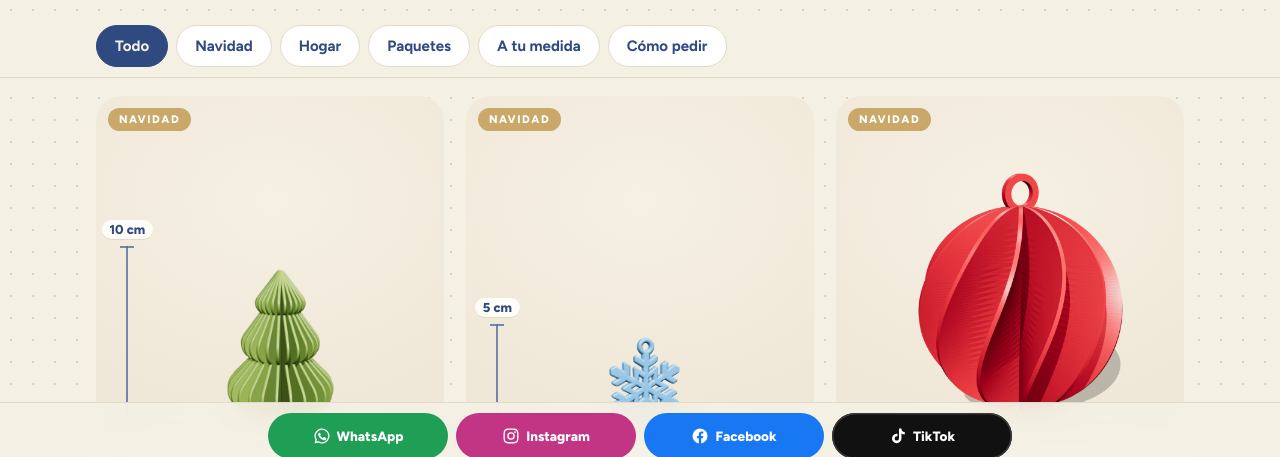
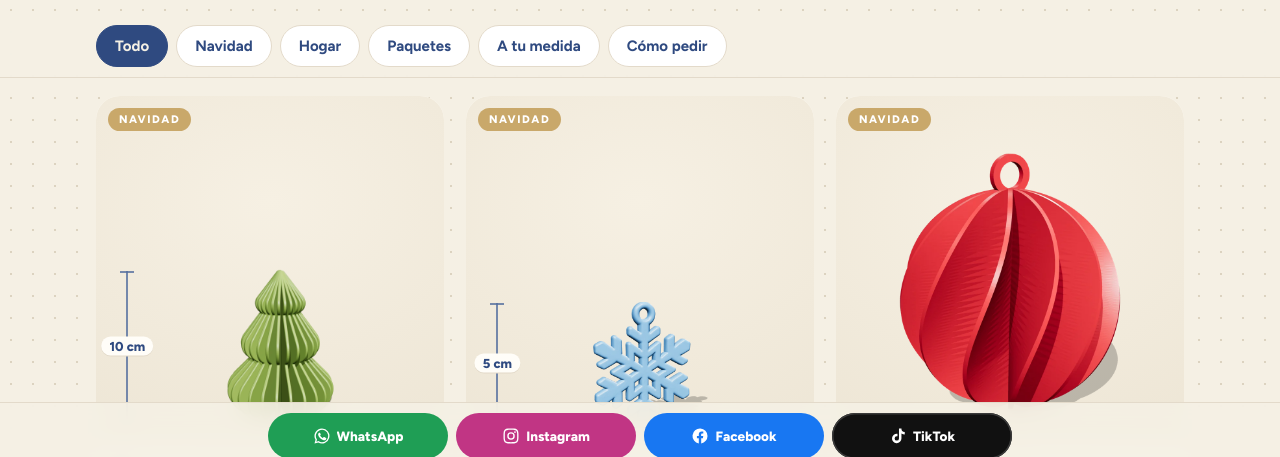
Before and after one commit to epinki07/nodocreative, a plain HTML site: page index.html in a window 1280 px wide. Shown: the part 331-788 px from the top of the page. Drawn offline with Linux system fonts and the light colour scheme; a web font is replaced by a local one.

Commit message:
Encuadre de piezas por tamaño: regla exacta, botón arriba y escala mínima 50 %
Co-Authored-By: Claude Opus 5.5 <noreply@anthropic.com>

```diff
--- a/index.html
+++ b/index.html
@@ -88,15 +88,16 @@ main{padding-block:18px 8px}
 .card{background:var(--card);border-radius:24px;box-shadow:0 4px 0 var(--line);display:flex;flex-direction:column;overflow:hidden;min-width:0;scroll-margin-top:80px}
 .stage{position:relative;aspect-ratio:1/1;max-width:100%;background:radial-gradient(120% 90% at 50% 30%,var(--stage2),var(--stage));overflow:hidden}
 .stage .pic{position:absolute;inset:6% 8% 4% 14%;display:flex;align-items:flex-end;justify-content:center}
+.stage.noruler .pic{inset:6% 8% 4% 8%}
 .stage img{width:100%;height:100%;object-fit:contain;object-position:center bottom;transform-origin:50% 100%;transition:transform .45s cubic-bezier(.2,.8,.2,1),opacity .25s}
-.views{position:absolute;right:10px;bottom:10px;z-index:2;display:flex;background:var(--card);border-radius:999px;padding:3px;box-shadow:0 2px 0 var(--line)}
+.views{position:absolute;right:10px;top:10px;z-index:2;display:flex;background:var(--card);border-radius:999px;padding:3px;box-shadow:0 2px 0 var(--line)}
 .views button{border:0;background:transparent;color:var(--ink);font:800 13px var(--body);padding:8px 12px;min-height:38px;border-radius:999px;cursor:pointer}
 .views button[aria-pressed="true"]{background:var(--ink);color:var(--bg)}
 .tag{position:absolute;top:12px;left:12px;font:800 11px var(--body);letter-spacing:.14em;text-transform:uppercase;color:#fff;background:var(--gold);border-radius:999px;padding:5px 11px;z-index:2}
 .ruler{position:absolute;left:5%;bottom:4%;width:28px;display:flex;flex-direction:column;align-items:center;justify-content:flex-start;transition:height .45s cubic-bezier(.2,.8,.2,1);z-index:1}
 .ruler::before{content:"";position:absolute;left:50%;top:0;bottom:0;width:2px;transform:translateX(-50%);background:#56709F;opacity:.8}
 .ruler::after{content:"";position:absolute;left:50%;top:0;width:14px;height:2px;transform:translateX(-50%);background:#56709F;opacity:.8;box-shadow:0 calc(var(--rh,100px) - 2px) 0 #56709F}
-.ruler span{position:relative;margin-top:-26px;font:800 13px var(--body);color:var(--ink);background:var(--card);border-radius:999px;padding:2px 8px;white-space:nowrap;box-shadow:0 1px 0 var(--line)}
+.ruler span{position:absolute;top:50%;left:50%;transform:translate(-50%,-50%);font:800 13px var(--body);color:var(--ink);background:var(--card);border-radius:999px;padding:2px 8px;white-space:nowrap;box-shadow:0 1px 0 var(--line)}
 .body{padding:16px 16px 18px;display:flex;flex-direction:column;gap:12px;flex:1}
 .card h2{font-family:var(--display);font-weight:800;font-size:24px;line-height:1.05;margin:0;letter-spacing:-.01em}
 .card p.desc{margin:0;color:var(--ink-soft);font-size:15px}
@@ -312,7 +313,8 @@ function card(pr){
   const el=document.createElement('article');el.className='card';el.dataset.cat=pr.cat;el.id='p-'+pr.id;
   const maxH=Math.max(...pr.sizes.map(s=>s.h||0));
   const scaled=pr.sizes.length>1&&pr.sizes.some(s=>s.h&&s.h!==maxH);
-  el.innerHTML=`<div class="stage"><span class="tag">${pr.tag}</span>${scaled?'<div class="ruler" aria-hidden="true"><span></span></div>':''}<div class="pic"><img alt="${pr.name}" loading="lazy" decoding="async"></div>${pr.uso?'<div class="views" role="group" aria-label="Vista"><button type="button" data-v="0" aria-pressed="true">Pieza</button><button type="button" data-v="1" aria-pressed="false">En uso</button></div>':''}</div>
+  const ruled=scaled&&!pr.sizes.some(s=>s.hl); // la regla es vertical: solo para piezas que se miden de alto
+  el.innerHTML=`<div class="stage${ruled?'':' noruler'}"><span class="tag">${pr.tag}</span>${ruled?'<div class="ruler" aria-hidden="true"><span></span></div>':''}<div class="pic"><img alt="${pr.name}" loading="lazy" decoding="async"></div>${pr.uso?'<div class="views" role="group" aria-label="Vista"><button type="button" data-v="0" aria-pressed="true">Pieza</button><button type="button" data-v="1" aria-pressed="false">En uso</button></div>':''}</div>
    <div class="body"><h2>${pr.name}</h2><p class="desc">${pr.desc}</p>
    ${pr.sizes.length>1?`<div class="sizes" role="group" aria-label="Tamaño o modelo">${pr.sizes.map((s,i)=>`<button type="button" id="${pr.id}-s${i}" data-i="${i}" aria-pressed="${i===0}">${s.l}${s.h&&scaled&&!/cm/.test(s.l)?`<small>${s.h} cm</small>`:''}</button>`).join('')}</div>`:''}
    <div class="specs"><div class="dims"><span class="dl"></span><b></b></div><div class="pr"></div></div>
@@ -343,8 +345,8 @@ function card(pr){
     setImg(s.img);
     img.alt=`${pr.name} ${s.l}`;dims.textContent=s.d;dl.textContent=s.dl||'Ancho × fondo × alto (cm)';prc.innerHTML=`<span class="price">${fmt(PR.list[s.id])}<small>MXN</small></span>`;
     if(view===1){setImg(pr.uso);img.alt=`${pr.name} en uso`;img.style.transform='none';if(ruler)ruler.hidden=true;}
-    else if(scaled){if(ruler)ruler.hidden=false;const k=Math.max(.36,(s.h||maxH)/maxH);img.style.transform=`scale(${k})`;
-      const box=stage.clientHeight*0.90*k,H=box*0.88;ruler.style.height=H+'px';ruler.style.bottom=(stage.clientHeight*0.04+box*0.06)+'px';ruler.style.setProperty('--rh',H+'px');ruler.querySelector('span').textContent=`${s.h} cm${s.hl?' '+s.hl:''}`;}
+    else if(scaled){if(ruler)ruler.hidden=false;const k=Math.max(.5,(s.h||maxH)/maxH);img.style.transform=`scale(${k})`;
+      if(ruler){const pic=el.querySelector('.pic'),side=Math.min(pic.clientWidth,pic.clientHeight)*k,H=side*0.88;ruler.style.height=H+'px';ruler.style.bottom=(stage.clientHeight*0.04+side*0.06)+'px';ruler.style.setProperty('--rh',H+'px');ruler.querySelector('span').textContent=`${s.h} cm`;}}
     el.querySelectorAll('.sizes button').forEach(b=>b.setAttribute('aria-pressed',String(+b.dataset.i===i)));
     update();
   }
```
